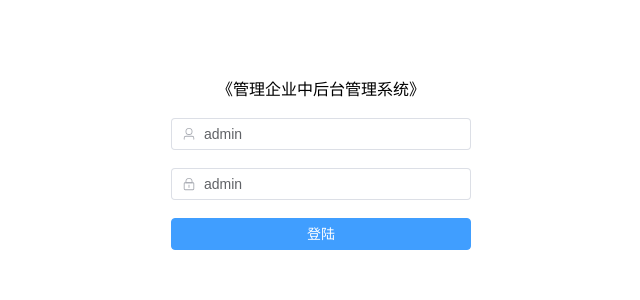
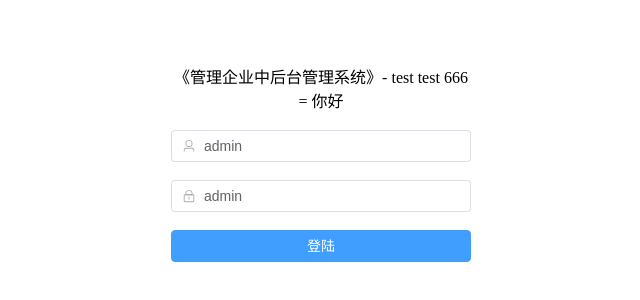
Before and after one commit to simonchen311/admin-pro, a Vue app: page /#/login in a window 1280 px wide. Shown: the part 228-528 px from the top of the page, without its empty margins (319-959 px from the left). Built offline with nearby package versions, Linux system fonts and the light colour scheme; no server answers.

Commit message:
feat: 增加了点测试代码

```diff
--- a/src/App.vue
+++ b/src/App.vue
@@ -1,6 +1,13 @@
 <template>
 	<!-- 一般vue项目都会使用vue-router -->
 	<!-- 所以我们这里直接写一个 router-view -->
-	<router-view></router-view>
+	<!-- <router-view></router-view> -->
+	<login v-model="text"></login>
 </template>
-<script setup></script>
+<script setup>
+import Login from '@/views/login/index.vue';
+const text = ref('test test 666');
+watch(text, (val) => {
+	console.log('text now = ', val);
+});
+</script>
--- a/src/main.ts
+++ b/src/main.ts
@@ -23,4 +23,5 @@ Sentry.init({
 	replaysOnErrorSampleRate: 1.0 // If you're not already sampling the entire session, change the sample rate to 100% when sampling sessions where errors occur.
 });
 
+app.config.globalProperties.$hello = '你好';
 app.mount('#app');
--- a/src/views/login/index.vue
+++ b/src/views/login/index.vue
@@ -1,7 +1,7 @@
 <template>
 	<div class="login-box">
 		<div class="login-form">
-			<h1>《管理企业中后台管理系统》</h1>
+			<h1>《管理企业中后台管理系统》- {{ message }} = {{ $hello }}</h1>
 			<br />
 			<el-form show-message :model="userInfo" :rules="rules" center class="login-info">
 				<el-form-item prop="username">
@@ -22,9 +22,32 @@ import { useUserStore } from '@/store/user';
 import { Lock, User } from '@element-plus/icons-vue';
 
 const userStore = useUserStore();
-const router = useRouter();
+//const router = useRouter();
 
+console.log('setup begin');
 console.log(userStore);
+
+const message = defineModel({ type: String });
+
+// 通过下面两种方法获取全局属性
+const globalHello_1 = getCurrentInstance()?.appContext.config.globalProperties.$hello;
+const globalHello_2 = getCurrentInstance()?.proxy?.$hello;
+console.log('globalHello_1', globalHello_1, 'globalHello_2', globalHello_2, 'globalHello_3');
+
+// 计算属性, 切割出实际上需要展示的数据
+const dataList = computed(() => {
+	return getCurrentInstance()?.appContext.config.globalProperties.$hello + 'No NO No';
+});
+console.log(dataList.value);
+
+const normalMethod = () => {
+	return getCurrentInstance()?.appContext.config.globalProperties.$hello + 'normal';
+};
+console.log(normalMethod());
+// const props = defineProps<{
+// 	modelValue: string;
+// }>();
+// const emit = defineEmits(['update:modelValue']);
 
 const userInfo = reactive({
 	username: 'admin',
@@ -49,9 +72,28 @@ const rules = reactive({
 });
 
 const userLogin = () => {
-	userStore.storeUserLogin(userInfo).then(() => {
-		router.push('/');
-	});
+	message.value = '666777';
+	// emit('update:modelValue', '112233123');
+	// userStore.storeUserLogin(userInfo).then(() => {
+	// 	router.push({
+	// 		path: '/'
+	// 	});
+	// });
+};
+console.log('setup end');
+</script>
+<script lang="ts">
+export default {
+	// 所以测试 setup 是在所有的旧钩子之前
+	beforeCreate() {
+		console.log('beforeCreate');
+	},
+	beforeMount() {
+		console.log('beforeMount');
+	},
+	beforeUnmount() {
+		console.log('beforeDestory');
+	}
 };
 </script>
 <style lang="less" scoped>
```
Also changed, not shown: 1 other file (tests, documents, lock files or other folders).
